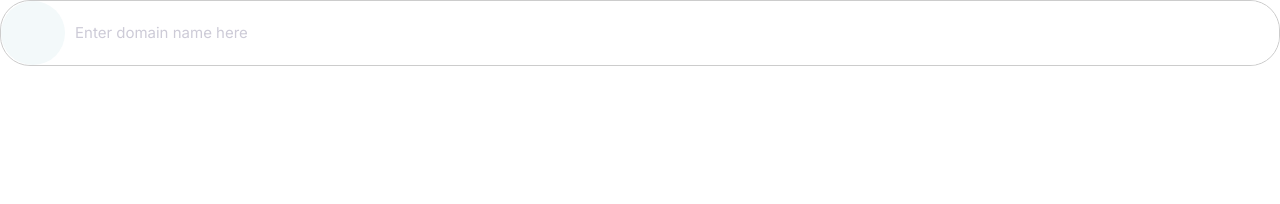
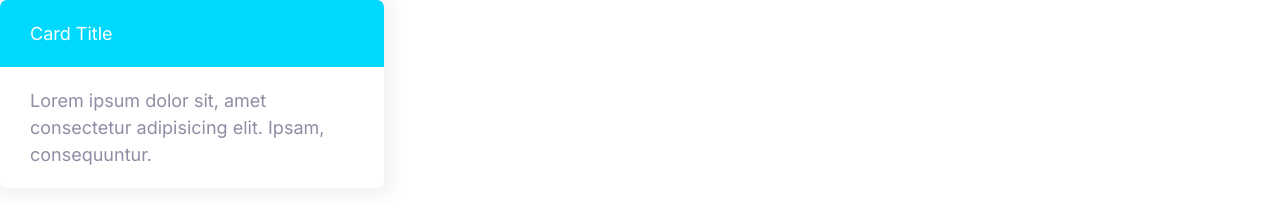
Before and after one commit to Karter256/Moshify, a plain HTML site: page Lvl8-Projest/Lesson1-Setting_up_the_project/Index.html in a window 1280 px wide. Drawn offline with nearby package versions, Linux system fonts and the light colour scheme.

Commit message:
Base card element created and styled

```diff
--- a/Lvl8-Projest/Lesson1-Setting_up_the_project/Index.html
+++ b/Lvl8-Projest/Lesson1-Setting_up_the_project/Index.html
@@ -15,13 +15,14 @@
     <title>Document</title>
   </head>
   <body>
-    <div class="input-group">
-      <span class="icon-container">
-        <svg class="icon icon--primary">
-          <use xlink:href="images/sprite.svg#wordpress"></use>
-        </svg>
-      </span>
-      <input type="text" class="input" placeholder="Enter domain name here" />
+    <div style="width: 30%">
+      <div class="card card--secondary">
+        <header class="card__header">Card Title</header>
+        <div class="card__body">
+          Lorem ipsum dolor sit, amet consectetur adipisicing elit. Ipsam,
+          consequuntur.
+        </div>
+      </div>
     </div>
   </body>
 </html>
--- a/Lvl8-Projest/Lesson1-Setting_up_the_project/css/styles.css
+++ b/Lvl8-Projest/Lesson1-Setting_up_the_project/css/styles.css
@@ -231,4 +231,22 @@ a {
     font-size: 1.5rem;
   }
 }
-/* _____________________________   _____________________________*/
+/* _____________________________Cards_____________________________*/
+
+.card {
+  border-radius: 7px;
+  box-shadow: 0 0 20px 10px #f3f3f3;
+  overflow: hidden;
+}
+.card__header,
+.card__body {
+  padding: 2rem 3rem;
+}
+.card--primary .card__header {
+  background: var(--color-primary);
+  color: #fff;
+}
+.card--secondary .card__header {
+  background: var(--color-secondary);
+  color: #fff;
+}
```
